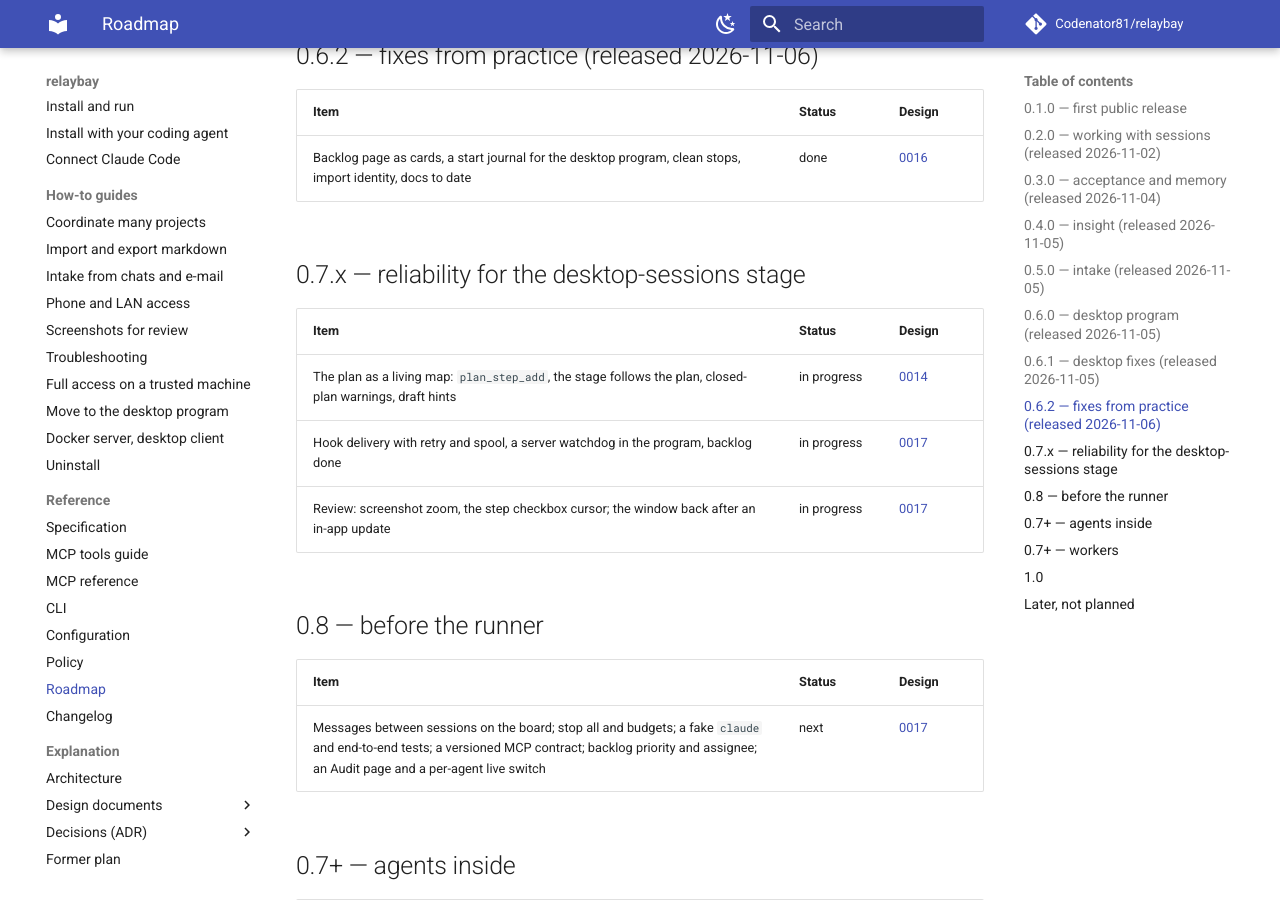
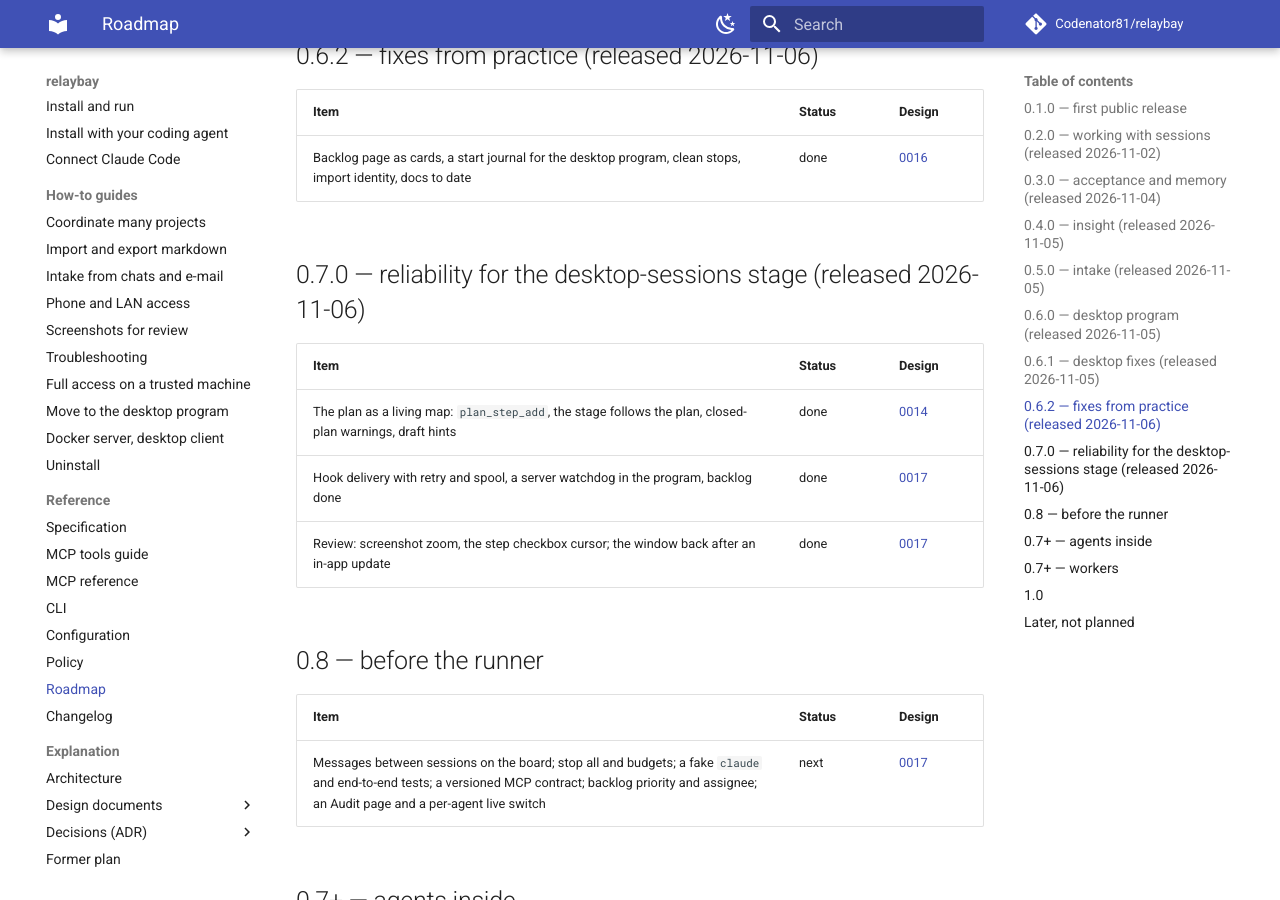
Before and after one commit to Codenator81/relaybay, an MkDocs documentation site: the page built from docs/ROADMAP.md, in a window 1280 px wide and 900 px high, scrolled down 3858 px. Built offline with MkDocs 1.6.1 and Material for MkDocs 9.7.7, drawn with Linux system fonts in a browser that asks for light colours; comment, search, counter and statistics services are not loaded.

Commit message:
chore: release 0.7.0 (#43)

```diff
--- a/docs/ROADMAP.md
+++ b/docs/ROADMAP.md
@@ -89,13 +89,13 @@ Ships when a coordinator runs its daily work from relaybay.
 |---|---|---|
 | Backlog page as cards, a start journal for the desktop program, clean stops, import identity, docs to date | done | [0016](design/0016-desktop-program.md) |
 
-## 0.7.x — reliability for the desktop-sessions stage
+## 0.7.0 — reliability for the desktop-sessions stage (released 2026-11-06)
 
 | Item | Status | Design |
 |---|---|---|
-| The plan as a living map: `plan_step_add`, the stage follows the plan, closed-plan warnings, draft hints | in progress | [0014](design/0014-task-plan.md) |
-| Hook delivery with retry and spool, a server watchdog in the program, backlog done | in progress | [0017](design/0017-readiness-for-agents-inside.md) |
-| Review: screenshot zoom, the step checkbox cursor; the window back after an in-app update | in progress | [0017](design/0017-readiness-for-agents-inside.md) |
+| The plan as a living map: `plan_step_add`, the stage follows the plan, closed-plan warnings, draft hints | done | [0014](design/0014-task-plan.md) |
+| Hook delivery with retry and spool, a server watchdog in the program, backlog done | done | [0017](design/0017-readiness-for-agents-inside.md) |
+| Review: screenshot zoom, the step checkbox cursor; the window back after an in-app update | done | [0017](design/0017-readiness-for-agents-inside.md) |
 
 ## 0.8 — before the runner
 
--- a/docs/SPEC.md
+++ b/docs/SPEC.md
@@ -4,7 +4,7 @@ How relaybay behaves **now**: the concepts and every shipped feature. This page
 plans; upcoming work lives in the [roadmap](ROADMAP.md) and the [design documents](design/index.md).
 When a feature ships, its final behaviour moves here in the same pull request.
 
-Version covered: `0.6.2`. Anchors of the form `#spec-…` are stable and may be
+Version covered: `0.7.0`. Anchors of the form `#spec-…` are stable and may be
 linked from code, issues and other documents.
 
 Contents:
--- a/pyproject.toml
+++ b/pyproject.toml
@@ -1,6 +1,6 @@
 [project]
 name = "relaybay"
-version = "0.6.2"
+version = "0.7.0"
 description = "A live board and MCP server for coordinating many Claude Code sessions across projects."
 readme = "README.md"
 license = "MIT"
```
Also changed, not shown: CHANGELOG.md (+6 -1 lines), 1 other file.
